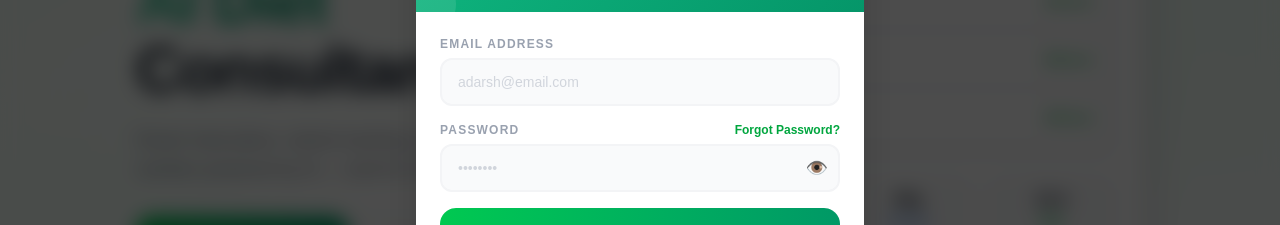
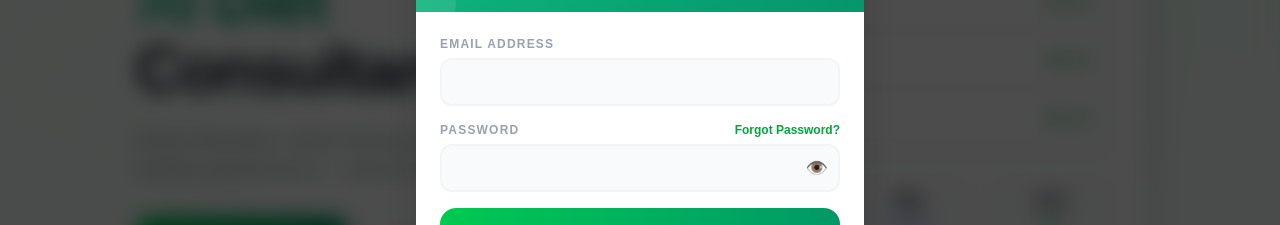
Before and after one commit to adarshthakurwork620-web/ai-diet-consultant, a React app in the folder frontend/: page / in a window 1280 px wide. Both pictures are taken after a click on the button "Sign In". Shown: the part 300-525 px from the top of the page. Built offline with nearby package versions, Linux system fonts and the light colour scheme; the HTML template or start-up script is replaced by a standard one.

Commit message:
frontend/src/pages/Login.jsx

```diff
--- a/frontend/src/pages/Login.jsx
+++ b/frontend/src/pages/Login.jsx
@@ -6,7 +6,7 @@ const API = 'https://nutriai-backend-xspo.onrender.com'
 export default function Login() {
   const navigate = useNavigate()
   const [modal, setModal] = useState(null) // 'login' | 'register' | 'forgot'
-  const [step, setStep] = useState(1)
+  const [step, setStep] = useState(1) // For multi-step modals
   const [loading, setLoading] = useState(false)
   const [error, setError] = useState('')
   const [success, setSuccess] = useState('')
@@ -496,12 +496,12 @@ export default function Login() {
               {/* ── LOGIN ── */}
               {modal === 'login' && (
                 <>
-                  <Field label="Email Address" name="email" type="email" placeholder="adarsh@email.com" value={loginForm.email} onChange={upL} />
+                  <Field label="Email Address" name="email" type="email" placeholder="" value={loginForm.email} onChange={upL} />
 
                   <div className="mb-4">
                     <div className="flex items-center justify-between mb-1.5">
                       <label className="text-xs font-bold text-gray-400 uppercase tracking-widest">Password</label>
-                      <button onClick={() => { setModal('forgot'); setError(''); setSuccess('') }}
+                      <button onClick={() => { setModa('forgot'); setError(''); setSuccess('') }}
                         className="text-xs text-green-600 font-semibold hover:text-green-700 transition-colors">
                         Forgot Password?
                       </button>
@@ -510,7 +510,7 @@ export default function Login() {
                       <input
                         name="password"
                         type={loginForm.showPwd ? 'text' : 'password'}
-                        placeholder="••••••••"
+                        placeholder=""
                         value={loginForm.password}
                         onChange={upL}
                         className="w-full bg-gray-50 border-2 border-gray-100 rounded-xl px-4 py-3 pr-12 text-gray-900 font-medium text-sm focus:outline-none focus:border-green-400 focus:bg-white focus:shadow-md focus:shadow-green-100 transition-all placeholder-gray-300"
@@ -543,7 +543,7 @@ export default function Login() {
                       <p className="text-gray-400 text-sm mb-5 leading-relaxed">
                         Enter your registered email address. We'll send you a link to reset your password.
                       </p>
-                      <Field label="Email Address" name="forgotEmail" type="email" placeholder="adarsh@email.com"
+                      <Field label="Email Address" name="forgotEmail" type="email" placeholder=""
                         value={forgotEmail} onChange={e => setForgotEmail(e.target.value)} />
 
                       <button onClick={doForgotPassword} disabled={loading}
@@ -583,8 +583,8 @@ export default function Login() {
               {/* ── REGISTER STEP 1 ── */}
               {modal === 'register' && step === 1 && (
                 <>
-                  <Field label="Full Name" name="name" placeholder="Adarsh Thakur" value={reg.name} onChange={upR} />
-                  <Field label="Email Address" name="email" type="email" placeholder="adarsh@email.com" value={reg.email} onChange={upR} />
+                  <Field label="Full Name" name="name" placeholder="" value={reg.name} onChange={upR} />
+                  <Field label="Email Address" name="email" type="email" placeholder="" value={reg.email} onChange={upR} />
 
                   <div className="mb-4">
                     <label className="block text-xs font-bold text-gray-400 uppercase tracking-widest mb-1.5">Password</label>
@@ -632,7 +632,7 @@ export default function Login() {
                 <>
                   <p className="text-gray-400 text-sm mb-4">Help us personalize your AI diet plan</p>
                   <div className="grid grid-cols-3 gap-3 mb-5">
-                    {[['🎂 Age', 'age', '22'], ['⚖️ Weight', 'weight', '65'], ['📏 Height', 'height', '170']].map(([label, name, ph]) => (
+                    {[['🎂 Age', 'age', ''], ['⚖️ Weight', 'weight', ''], ['📏 Height', 'height', '']].map(([label, name, ph]) => (
                       <div key={name}>
                         <label className="block text-xs font-bold text-gray-400 uppercase tracking-widest mb-1.5">{label}</label>
                         <input name={name} type="number" placeholder={ph} value={reg[name]} onChange={upR}
```
